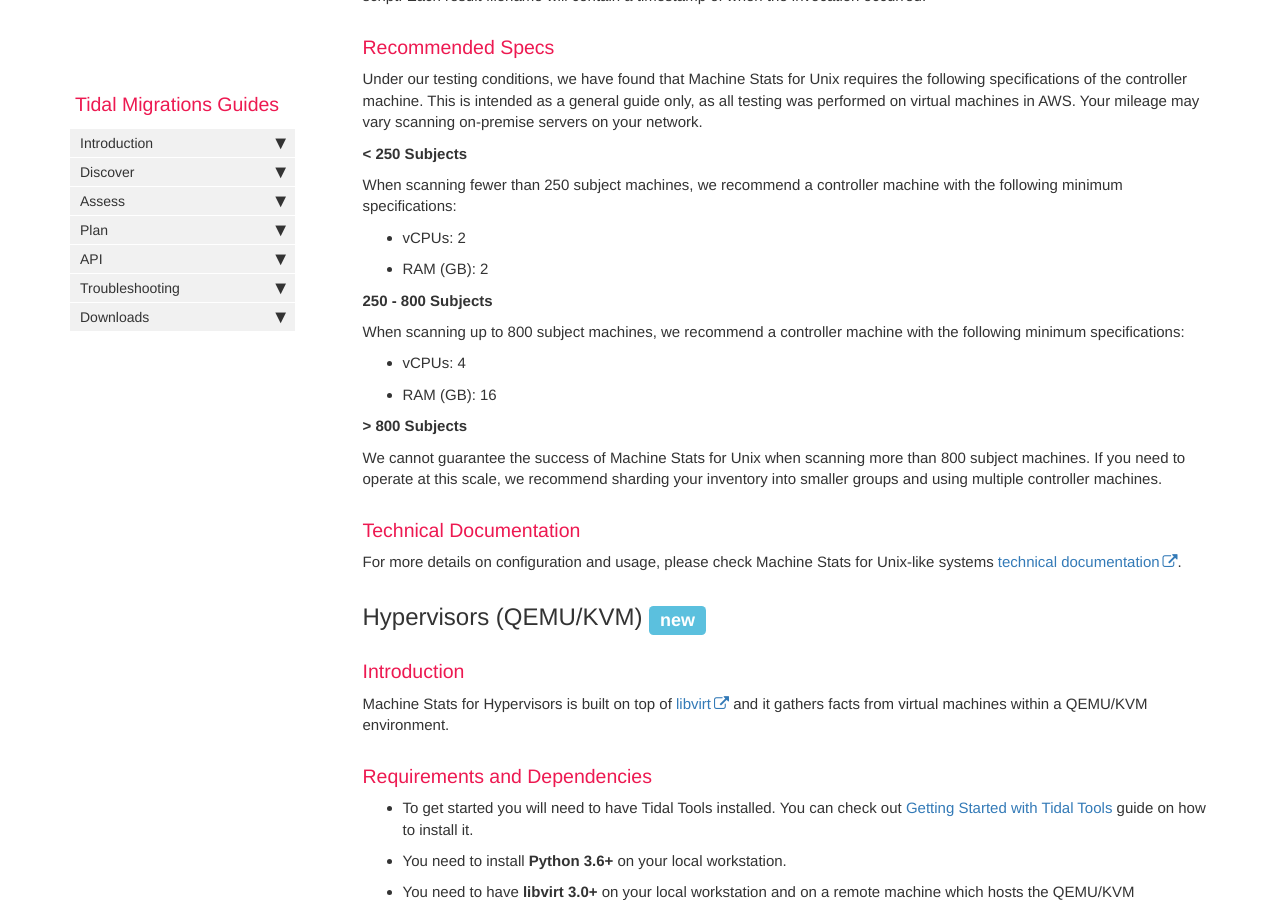
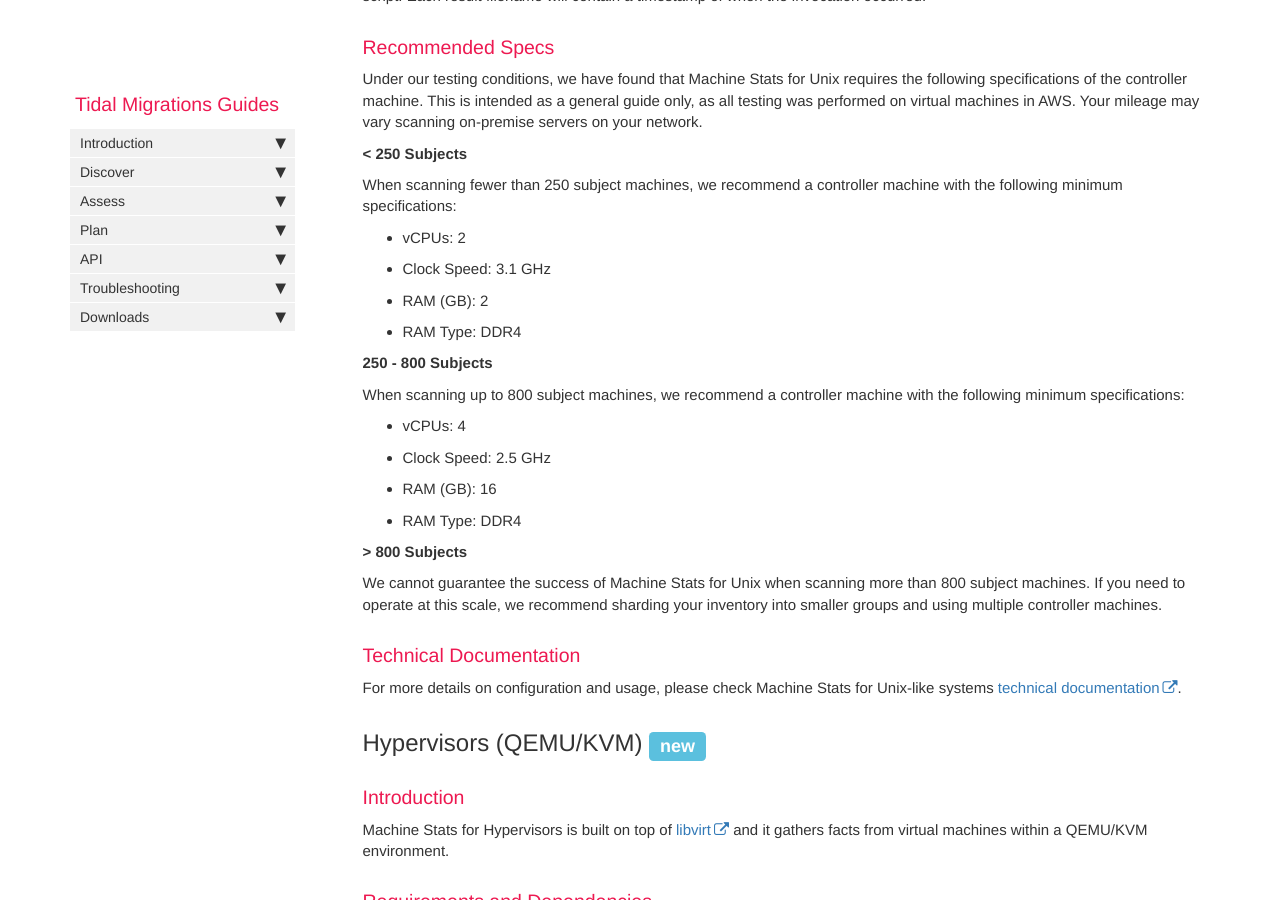
Before and after one commit to tidalmigrations/tidalmigrations.github.io, a Jekyll site: the page built from pages/tidal tools/machine_stats.md, in a window 1280 px wide and 900 px high, scrolled down 4037 px. Built offline with Jekyll 4.4.1, drawn with Linux system fonts in a browser that asks for light colours; nearby versions of some CDN libraries; comment, search, counter and statistics services are not loaded.

Commit message:
Added extra details to VMs

```diff
--- a/pages/tidal tools/machine_stats.md
+++ b/pages/tidal tools/machine_stats.md
@@ -183,13 +183,17 @@ __< 250 Subjects__
 
 When scanning fewer than 250 subject machines, we recommend a controller machine with the following minimum specifications:
 - vCPUs: 2
+- Clock Speed: 3.1 GHz
 - RAM (GB): 2
+- RAM Type: DDR4
 
 __250 - 800 Subjects__
 
 When scanning up to 800 subject machines, we recommend a controller machine with the following minimum specifications:
 - vCPUs: 4
+- Clock Speed: 2.5 GHz
 - RAM (GB): 16
+- RAM Type: DDR4
 
 __> 800 Subjects__
 
```
